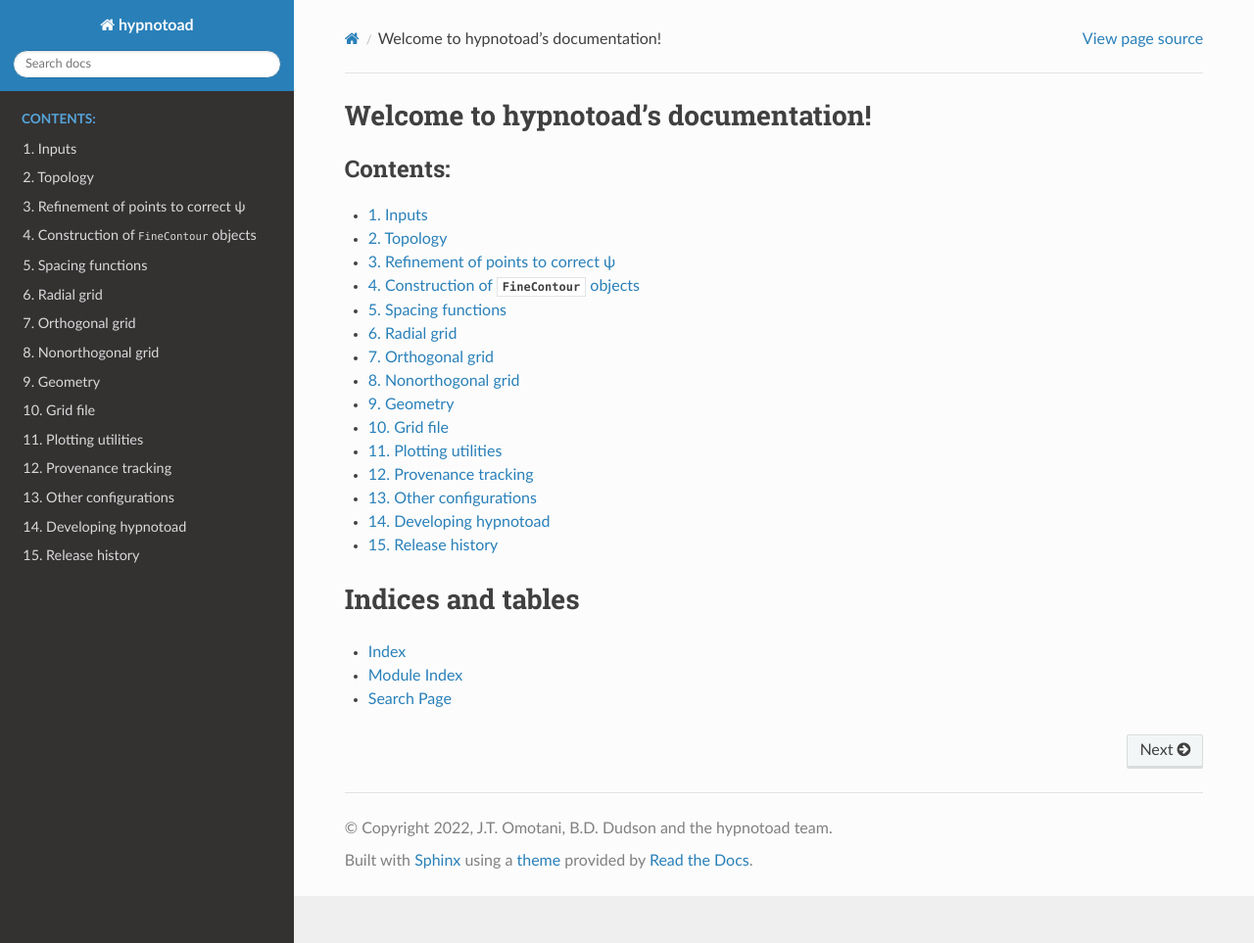
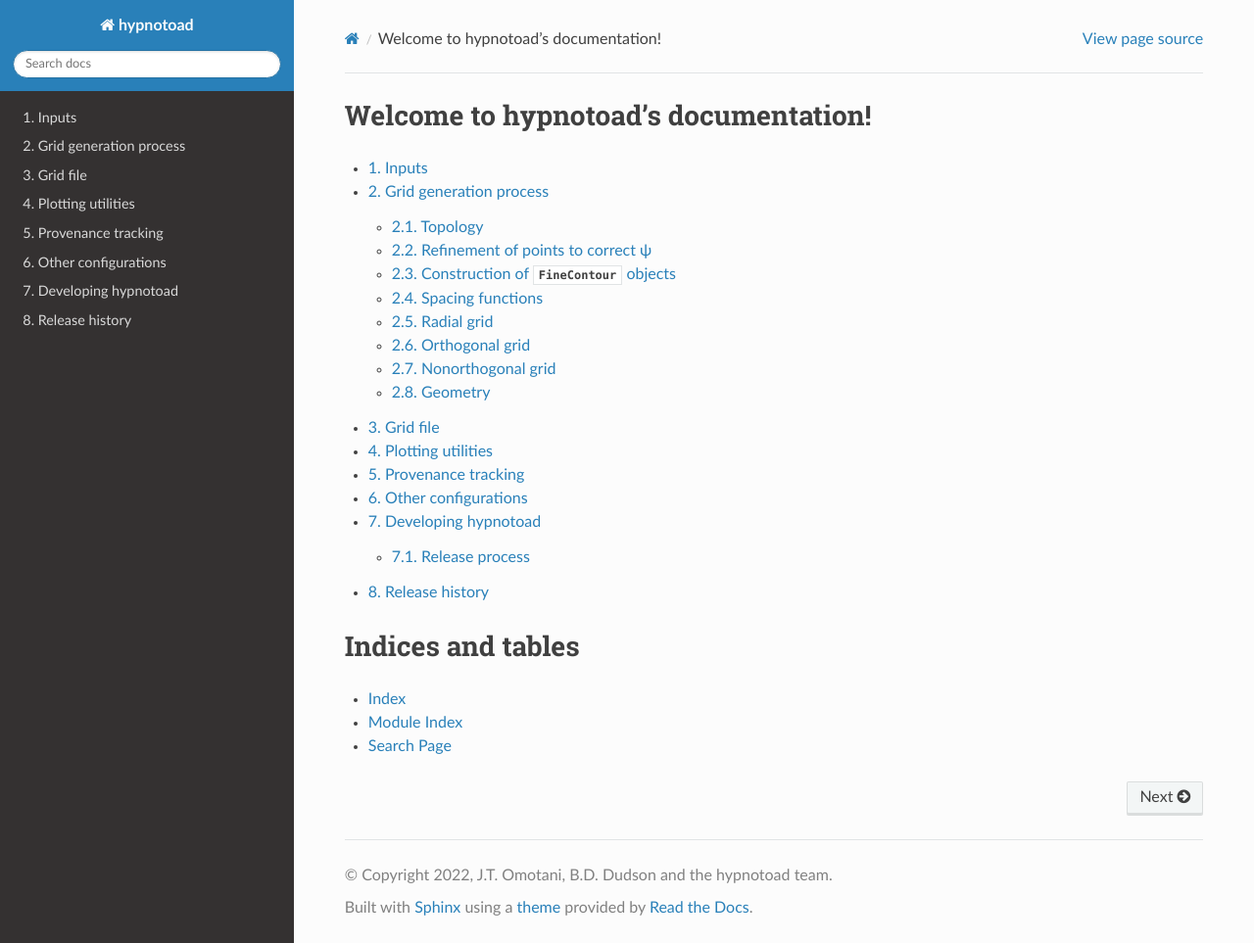
Before and after one commit to boutproject/hypnotoad, a Sphinx documentation site: the page built from doc/index.rst, in a window 1280 px wide and 963 px high. Shown: the whole window at 98% size. Built offline with Sphinx 7.4.7 and the Read the Docs theme 2.0.0, drawn with Linux system fonts in a browser that asks for light colours; pages that are not in the unit, such as notebooks, are missing from menus; the version number could not be read and is left out.

Commit message:
Rearrange sections into subsections of 'Grid generation'

```diff
--- a/doc/index.rst
+++ b/doc/index.rst
@@ -7,22 +7,15 @@
 =====================================
 
 .. toctree::
-   :maxdepth: 1
+   :maxdepth: 2
+   :titlesonly:
    :numbered:
-   :caption: Contents:
 
    quickstart
    introduction-overview
    inputs
    hypnotoad-classes
-   topology
-   point-refinement
-   finecontour
-   spacing-functions
-   radial-grid
-   orthogonal-grid
-   nonorthogonal-grid
-   geometry
+   grid-generation
    grid-file
    tips-and-tricks
    nonorthogonal-tips
```
Also changed, not shown: doc/grid-generation.rst (added, +16 -0 lines).
